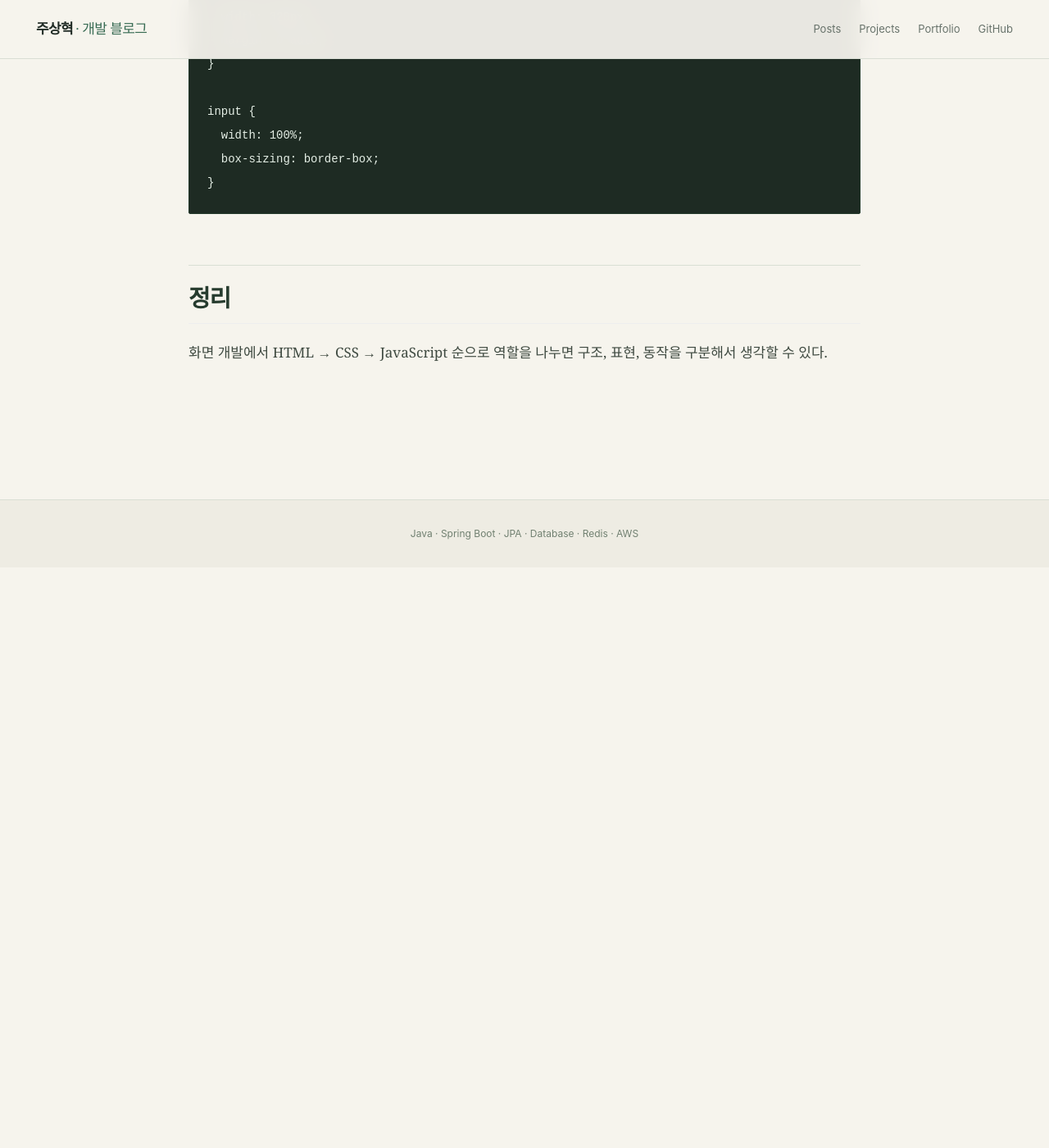
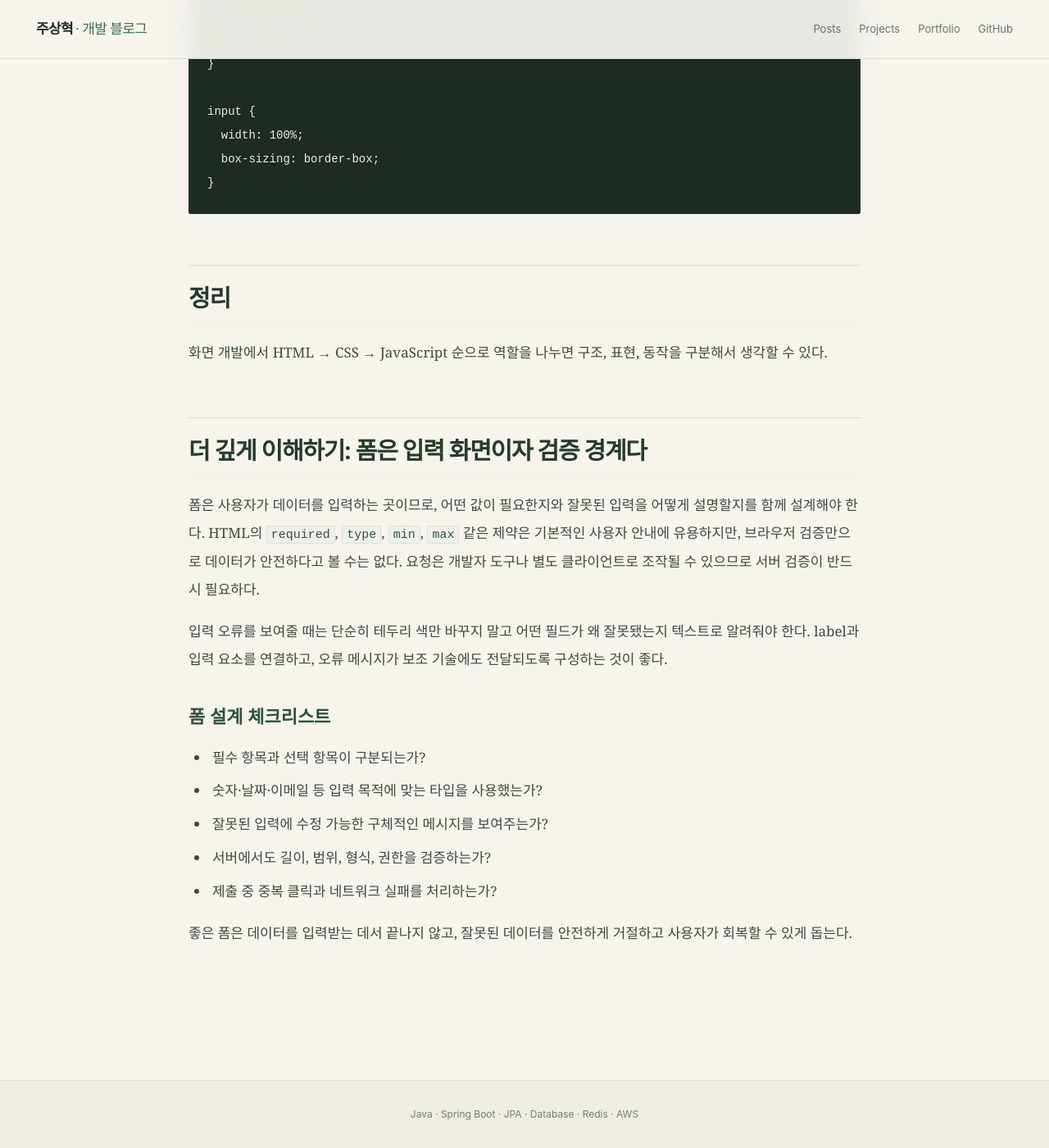
Before and after one commit to zuzusnasna/zuzusnasna.github.io, a Jekyll site: the page built from _posts/2026-10-02-html-css-form-layout.md, in a window 1280 px wide and 1400 px high, scrolled down 1121 px. Shown: the whole window at 82% size. Built offline with Jekyll 4.4.1, drawn with Linux system fonts in a browser that asks for light colours; before the commit the page ends 1813 px from its top, so only the background shows below that.

Commit message:
docs: expand learning notes with practical reasoning

```diff
--- a/_posts/2026-10-02-html-css-form-layout.md
+++ b/_posts/2026-10-02-html-css-form-layout.md
@@ -39,3 +39,18 @@ input {
 ## 정리
 
 화면 개발에서 HTML → CSS → JavaScript 순으로 역할을 나누면 구조, 표현, 동작을 구분해서 생각할 수 있다.
+
+## 더 깊게 이해하기: 폼은 입력 화면이자 검증 경계다
+
+폼은 사용자가 데이터를 입력하는 곳이므로, 어떤 값이 필요한지와 잘못된 입력을 어떻게 설명할지를 함께 설계해야 한다. HTML의 `required`, `type`, `min`, `max` 같은 제약은 기본적인 사용자 안내에 유용하지만, 브라우저 검증만으로 데이터가 안전하다고 볼 수는 없다. 요청은 개발자 도구나 별도 클라이언트로 조작될 수 있으므로 서버 검증이 반드시 필요하다.
+
+입력 오류를 보여줄 때는 단순히 테두리 색만 바꾸지 말고 어떤 필드가 왜 잘못됐는지 텍스트로 알려줘야 한다. label과 입력 요소를 연결하고, 오류 메시지가 보조 기술에도 전달되도록 구성하는 것이 좋다.
+
+### 폼 설계 체크리스트
+- 필수 항목과 선택 항목이 구분되는가?
+- 숫자·날짜·이메일 등 입력 목적에 맞는 타입을 사용했는가?
+- 잘못된 입력에 수정 가능한 구체적인 메시지를 보여주는가?
+- 서버에서도 길이, 범위, 형식, 권한을 검증하는가?
+- 제출 중 중복 클릭과 네트워크 실패를 처리하는가?
+
+좋은 폼은 데이터를 입력받는 데서 끝나지 않고, 잘못된 데이터를 안전하게 거절하고 사용자가 회복할 수 있게 돕는다.
```
